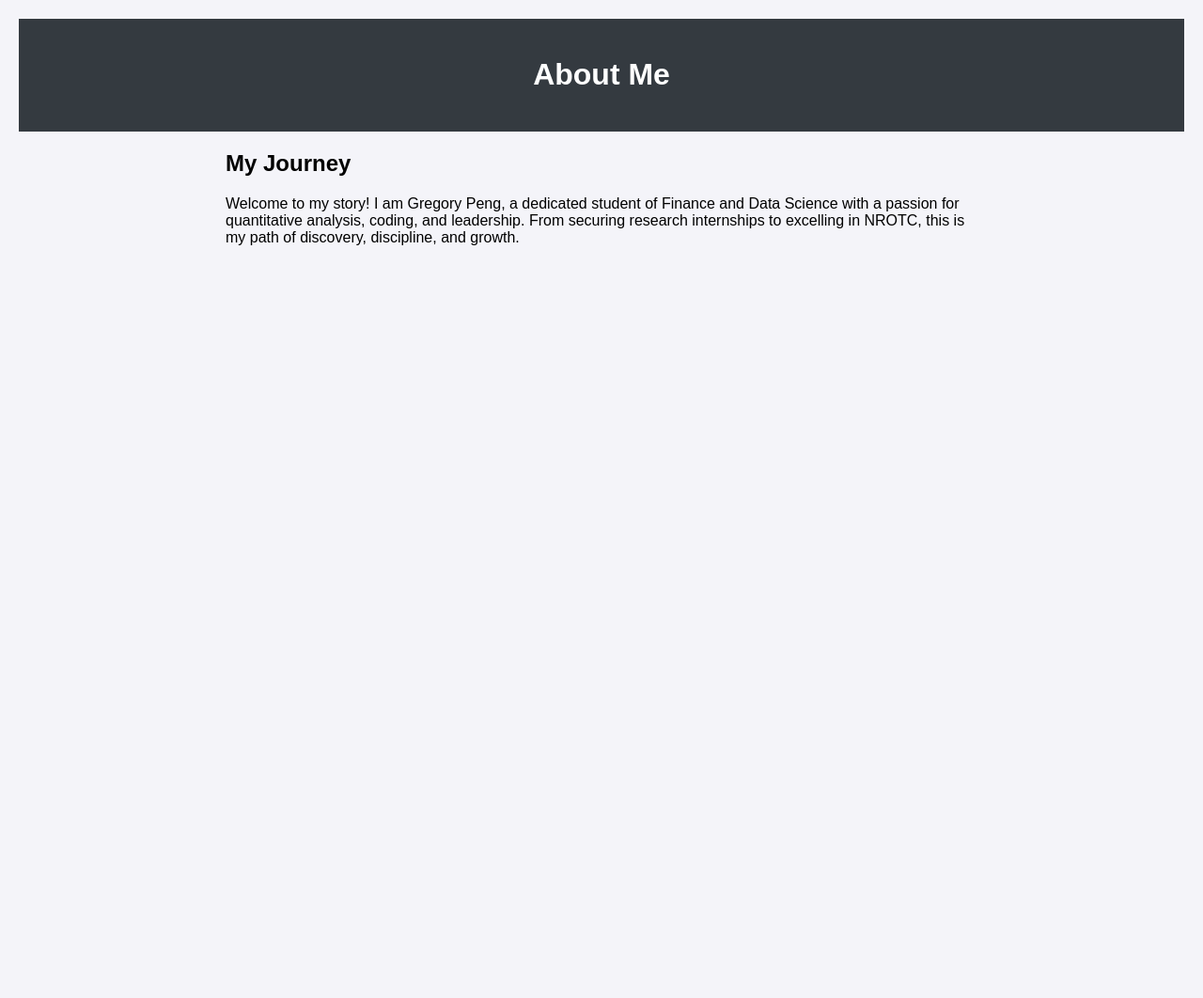
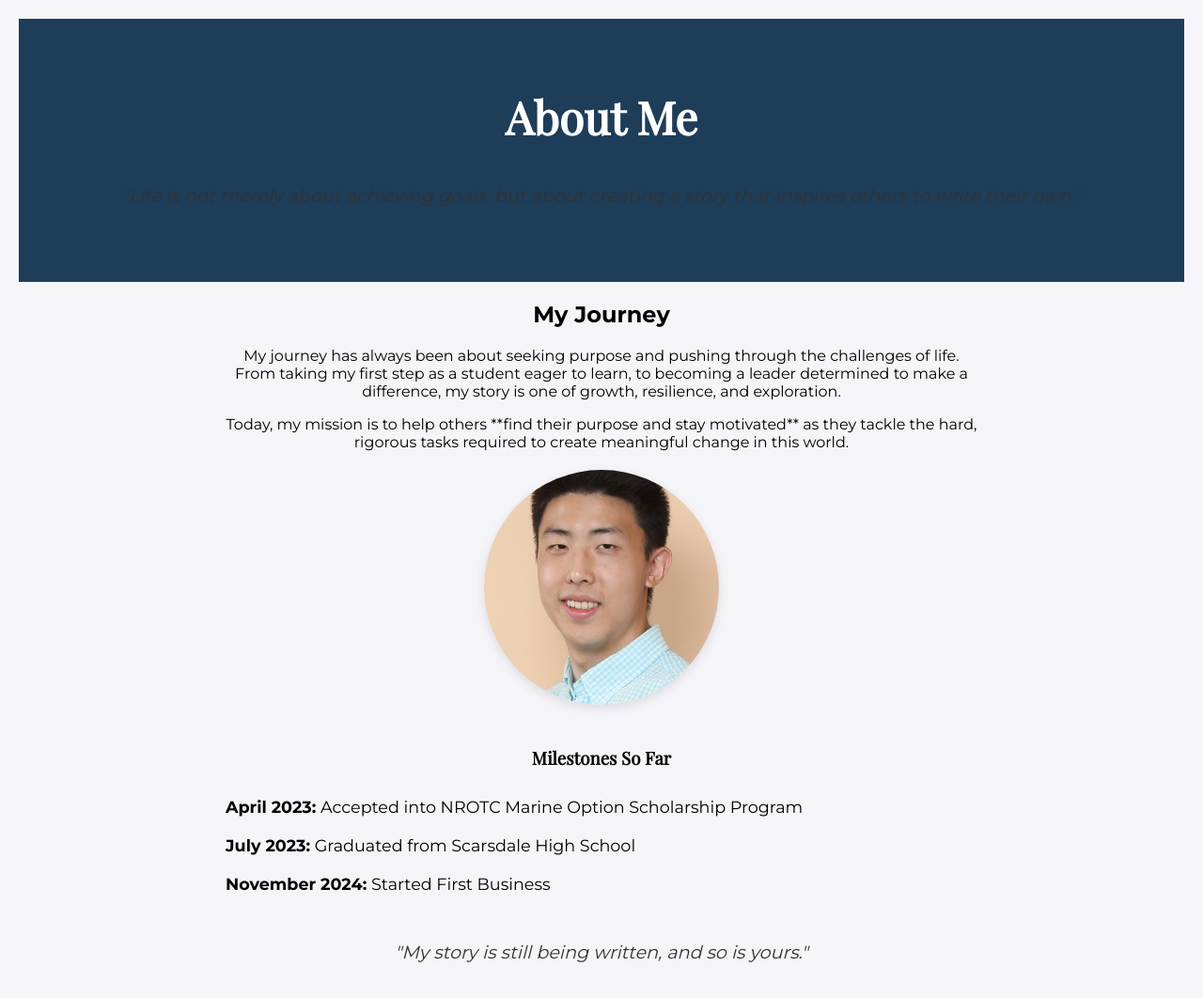
Before and after one commit to Gpeng23/Fun-Personal-Website-Project, a plain HTML site: page about-me.html in a window 1280 px wide. Shown: the whole page at 94% size. Before the commit the page ends 800 px from the top, so only its background shows below. Drawn offline with nearby package versions, Linux system fonts and the light colour scheme.

Commit message:
Update about-me.html

```diff
--- a/about-me.html
+++ b/about-me.html
@@ -5,39 +5,107 @@
     <meta charset="UTF-8">
     <meta name="viewport" content="width=device-width, initial-scale=1.0">
     <title>About Me</title>
+    <link href="https://fonts.googleapis.com/css2?family=Montserrat:wght@400;700&family=Playfair+Display&display=swap" rel="stylesheet">
     <style>
         body {
-            font-family: Arial, sans-serif;
+            font-family: 'Montserrat', sans-serif;
             margin: 0;
             padding: 20px;
             background-color: #f4f4f9;
         }
 
         header {
-            background-color: #343a40;
+            background-color: #1e3d59;
             color: white;
-            padding: 20px;
+            padding: 40px 20px;
             text-align: center;
+        }
+
+        header h1 {
+            font-family: 'Playfair Display', serif;
+            font-size: 3rem;
         }
 
         section {
             max-width: 800px;
             margin: auto;
+            text-align: center;
+        }
+
+        .headshot-container {
+            margin-top: 20px;
+        }
+
+        .headshot-container img {
+            border-radius: 50%;
+            width: 250px;
+            height: 250px;
+            object-fit: cover;
+            box-shadow: 0 4px 12px rgba(0, 0, 0, 0.1);
+        }
+
+        .life-timeline {
+            margin-top: 40px;
+            text-align: left;
+        }
+
+        .life-timeline h3 {
+            text-align: center;
+            font-family: 'Playfair Display', serif;
+        }
+
+        .life-timeline ul {
+            list-style-type: none;
+            padding: 0;
+        }
+
+        .life-timeline li {
+            padding: 10px 0;
+            font-size: 1.1rem;
+        }
+
+        .quote {
+            font-style: italic;
+            margin: 40px 0;
+            color: #333;
+            font-size: 1.2rem;
         }
     </style>
 </head>
 
 <body>
+    <!-- Header Section -->
     <header>
         <h1>About Me</h1>
+        <p class="quote">"Life is not merely about achieving goals, but about creating a story that inspires others to write their own."</p>
     </header>
+
+    <!-- Main Section -->
     <section>
         <h2>My Journey</h2>
         <p>
-            Welcome to my story! I am Gregory Peng, a dedicated student of Finance and Data Science with a passion for
-            quantitative analysis, coding, and leadership. From securing research internships to excelling in NROTC, this
-            is my path of discovery, discipline, and growth.
+            My journey has always been about seeking purpose and pushing through the challenges of life. From taking my first step as a student eager to learn, to becoming a leader determined to make a difference, my story is one of growth, resilience, and exploration.
         </p>
+        <p>
+            Today, my mission is to help others **find their purpose and stay motivated** as they tackle the hard, rigorous tasks required to create meaningful change in this world.
+        </p>
+
+        <!-- Headshot Image -->
+        <div class="headshot-container">
+            <img src="https://raw.githubusercontent.com/Gpeng23/Fun-Personal-Website-Project/main/author-headshot.png" alt="Gregory Peng's Headshot">
+        </div>
+
+        <!-- Life Timeline -->
+        <div class="life-timeline">
+            <h3>Milestones So Far</h3>
+            <ul>
+                <li><strong>April 2023:</strong> Accepted into NROTC Marine Option Scholarship Program</li>
+                <li><strong>July 2023:</strong> Graduated from Scarsdale High School</li>
+                <li><strong>November 2024:</strong> Started First Business</li>
+            </ul>
+        </div>
+
+        <p class="quote">"My story is still being written, and so is yours."</p>
     </section>
 </body>
 
```
